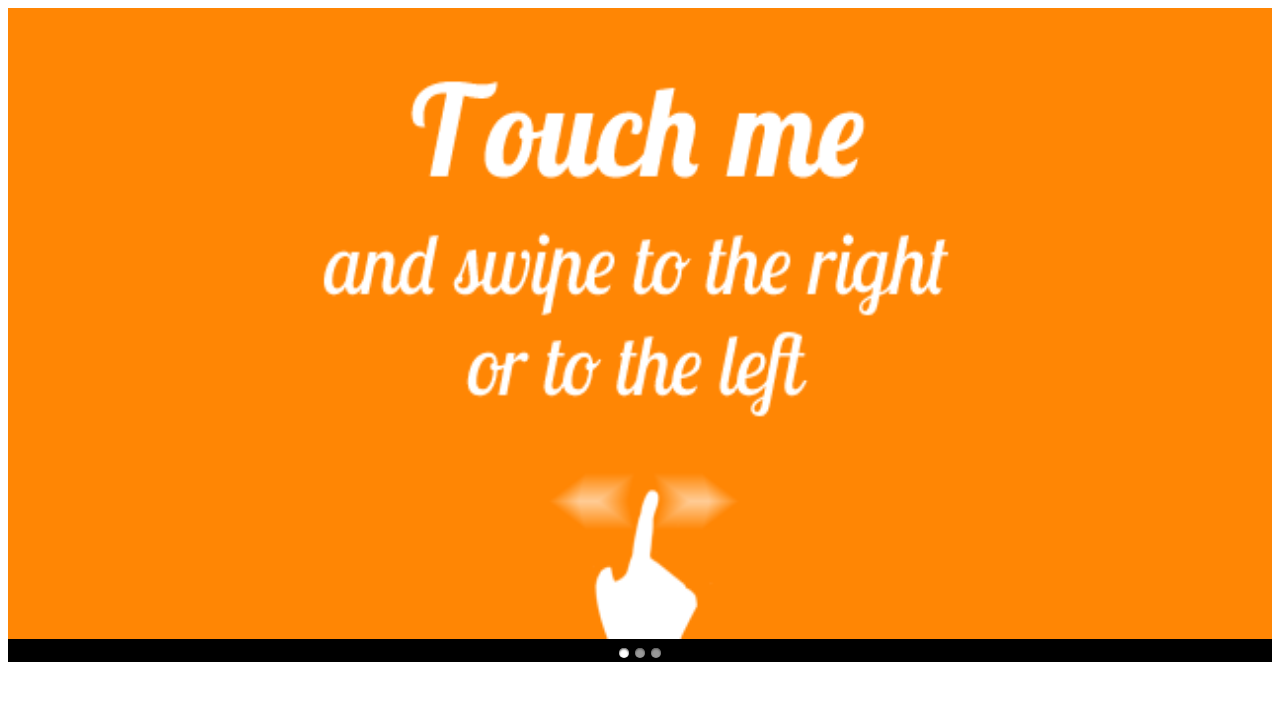
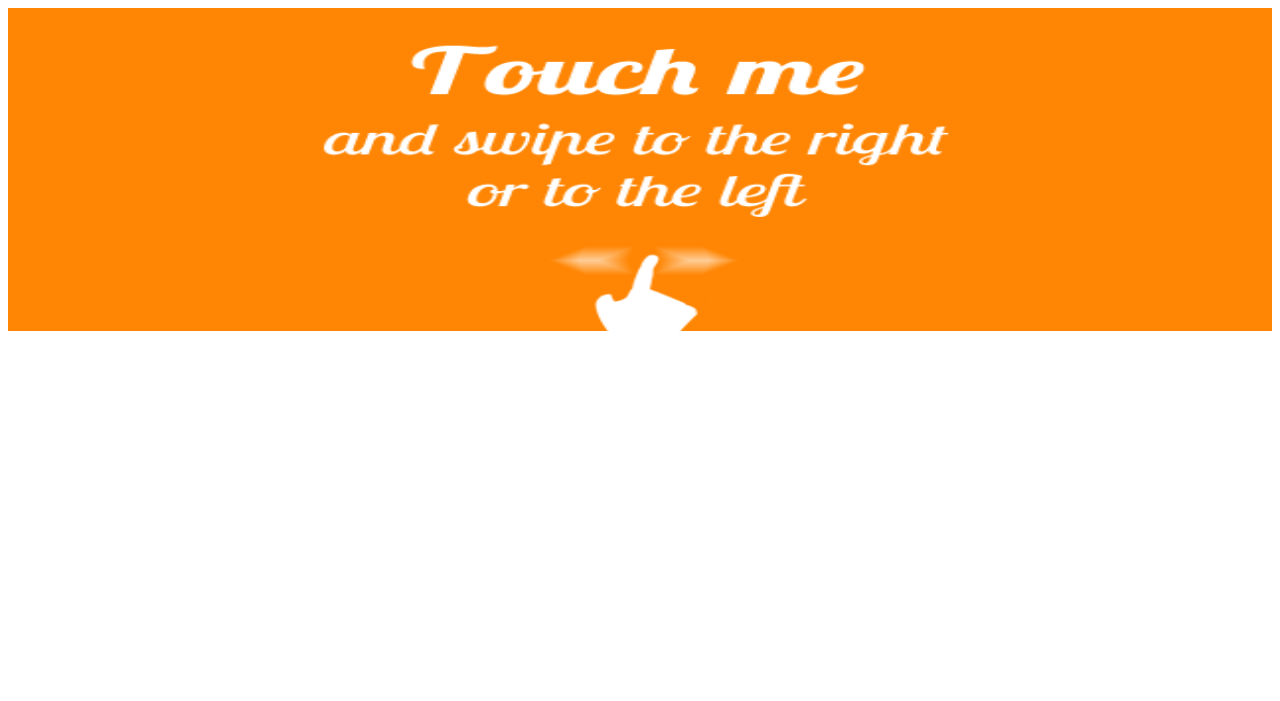
Before and after one commit to SintesisApps/ROSTROS_SINT, a PHP site: page /slide2/index.html in a window 1280 px wide. Shown: the top 701 px of the page. Run offline with PHP 8.4, Linux system fonts and the light colour scheme.

Commit message:
sin paginador

```diff
--- a/slide2/css/style.css
+++ b/slide2/css/style.css
@@ -35,7 +35,7 @@ audio:not([controls]) { display: none; }
 
 img { border: 0; -ms-interpolation-mode: bicubic; vertical-align: middle; }
 
-.center {
+/*.center {
 	width:900px;
 	margin:0 auto;
 	position: relative;
@@ -48,7 +48,7 @@ img { border: 0; -ms-interpolation-mode: bicubic; vertical-align: middle; }
 	border-left: 1px solid #ccc;
 	border-right: 1px solid #ccc;
 	border-bottom: 1px solid #ccc;
-}
+}*/
 .home-device {/*borde negro*/
 width:100%;
 height:100%;
@@ -106,7 +106,7 @@ margin: 0 auto;
 	width:100%;
 	height:100%;
 }
-.pagination1 {
+/*.pagination1 {
 	text-align: center;
 	margin-top: 5px;
 }
@@ -129,9 +129,9 @@ margin: 0 auto;
 .cs-2 {
 	background: #ad2e4c;
 	color: #fff;
-}
+}*/
 /* Pagination */
-.pagination1 .swiper-pagination-switch {
+/*.pagination1 .swiper-pagination-switch {
 	display: inline-block;
 	width: 10px;
 	height: 10px;
@@ -167,7 +167,7 @@ margin: 0 auto;
 	font-weight: 300;
 	line-height: 35px;
 	margin: 50px 0 20px;
-}
+}*/
 /* ==|== non-semantic helper classes ========================================
    Please define your styles before this section.
    ========================================================================== */
```
